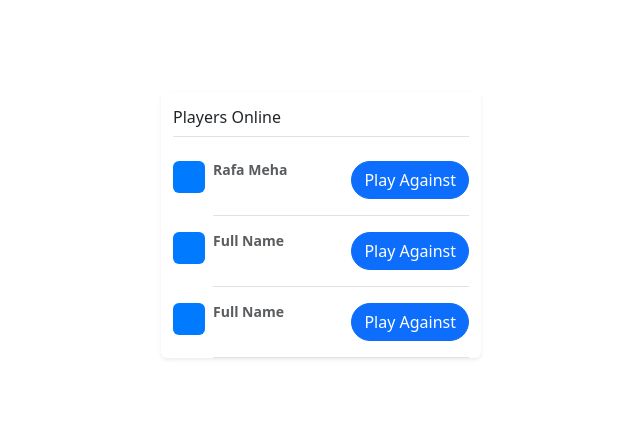
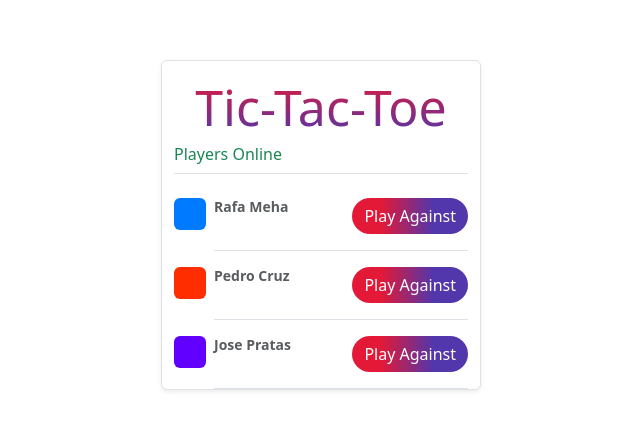
Before and after one commit to board-games-cgi/tic-tac-toe-ui, an Angular app in the folder client/: page / in a window 1280 px wide. Shown: the part 175-604 px from the top of the page, without its empty margins (319-959 px from the left). Built offline with nearby package versions, Linux system fonts and the light colour scheme.

Commit message:
Created HUB

```diff
--- a/client/src/app/hub/hub.component.css
+++ b/client/src/app/hub/hub.component.css
@@ -1 +1,17 @@
-* {}
+#button{
+    background: rgb(227,25,55);
+    background: linear-gradient(90deg, rgba(227,25,55,1) 25%, rgba(82,54,171,1) 70%);
+    border: none;
+}
+
+#button:hover{
+    background: rgb(227,25,55);
+    background: linear-gradient(90deg, rgb(156, 21, 41) 25%, rgb(50, 34, 103) 70%);
+}
+
+.title{
+    font-size: 50px;
+    background: -webkit-linear-gradient(#E31937, #5236AB);
+    -webkit-background-clip: text;
+    -webkit-text-fill-color: transparent;
+}
--- a/client/src/app/hub/hub.component.html
+++ b/client/src/app/hub/hub.component.html
@@ -1,31 +1,33 @@
 <div class="d-flex align-items-center" style="min-height: 100lvh;">
-<div class="container-lg w-25 my-3 pt-3 bg-body rounded shadow-sm">
-    <h6 class="border-bottom pb-2">Players Online</h6>
+<div class="border container-lg w-25 my-3 pt-3 bg-body rounded shadow-sm">
+  <div class="d-flex gap-3 flex-column align-items-center justify-content-center">
+    <h1 class="title">Tic-Tac-Toe</h1>
+  </div>
+    <h6 class="border-bottom pb-2 text-success">Players Online</h6>
     <div class="d-flex text-body-secondary pt-3">
       <svg class="bd-placeholder-img flex-shrink-0 me-2 rounded" width="32" height="32" xmlns="http://www.w3.org/2000/svg" role="img" aria-label="Placeholder: 32x32" preserveAspectRatio="xMidYMid slice" focusable="false"><title>Placeholder</title><rect width="100%" height="100%" fill="#007bff"></rect><text x="50%" y="50%" fill="#007bff" dy=".3em">32x32</text></svg>
       <div class="pb-3 mb-0 small lh-sm border-bottom w-100">
         <div class="d-flex justify-content-between">
           <strong class="text-gray-dark">Rafa Meha</strong>
-          <button class="btn btn-primary rounded-pill w-5 d-flex justify-content-between">Play Against</button>
+          <button type="button" class="btn btn-primary rounded-pill w-5 d-flex justify-content-between" id="button">Play Against</button>
         </div>
       </div>
     </div>
     <div class="d-flex text-body-secondary pt-3">
-      <svg class="bd-placeholder-img flex-shrink-0 me-2 rounded" width="32" height="32" xmlns="http://www.w3.org/2000/svg" role="img" aria-label="Placeholder: 32x32" preserveAspectRatio="xMidYMid slice" focusable="false"><title>Placeholder</title><rect width="100%" height="100%" fill="#007bff"></rect><text x="50%" y="50%" fill="#007bff" dy=".3em">32x32</text></svg>
+      <svg class="bd-placeholder-img flex-shrink-0 me-2 rounded" width="32" height="32" xmlns="http://www.w3.org/2000/svg" role="img" aria-label="Placeholder: 32x32" preserveAspectRatio="xMidYMid slice" focusable="false"><title>Placeholder</title><rect width="100%" height="100%" fill="#ff2d00"></rect><text x="50%" y="50%" fill="#007bff" dy=".3em"></text></svg>
       <div class="pb-3 mb-0 small lh-sm border-bottom w-100">
         <div class="d-flex justify-content-between">
-          <strong class="text-gray-dark">Full Name</strong>
-          <button class="btn btn-primary rounded-pill w-5 d-flex justify-content-between">Play Against</button>
+          <strong class="text-gray-dark">Pedro Cruz</strong>
+          <button class="btn btn-primary rounded-pill w-5 d-flex justify-content-between" id="button">Play Against</button>
         </div>
       </div>
     </div>
     <div class="d-flex text-body-secondary pt-3">
-      <svg class="bd-placeholder-img flex-shrink-0 me-2 rounded" width="32" height="32" xmlns="http://www.w3.org/2000/svg" role="img" aria-label="Placeholder: 32x32" preserveAspectRatio="xMidYMid slice" focusable="false"><title>Placeholder</title><rect width="100%" height="100%" fill="#007bff"></rect><text x="50%" y="50%" fill="#007bff" dy=".3em">32x32</text></svg>
+      <svg class="bd-placeholder-img flex-shrink-0 me-2 rounded" width="32" height="32" xmlns="http://www.w3.org/2000/svg" role="img" aria-label="Placeholder: 32x32" preserveAspectRatio="xMidYMid slice" focusable="false"><title>Placeholder</title><rect width="100%" height="100%" fill="#6100ff"></rect><text x="50%" y="50%" dy=".3em"></text></svg>
       <div class="pb-3 mb-0 small lh-sm border-bottom w-100">
         <div class="d-flex justify-content-between">
-          <strong class="text-gray-dark">Full Name</strong>
-          <button class="btn btn-primary rounded-pill w-5 d-flex justify-content-between">Play Against</button>
-
+          <strong class="text-gray-dark">Jose Pratas</strong>
+          <button class="btn btn-primary rounded-pill w-5 d-flex justify-content-between" id="button">Play Against</button>
         </div>
       </div>
     </div>
```
